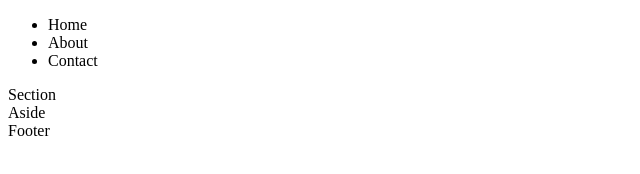
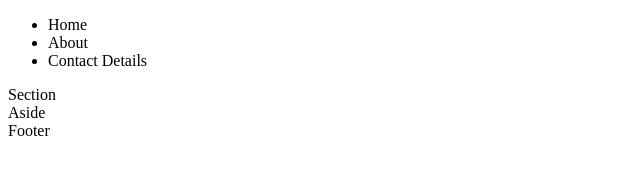
Before and after one commit to Keenan-Softserve/_LevelUpExperienceTut, a plain HTML site: page index.html in a window 1280 px wide. Shown: the full height of the page, 0-640 px from the left. Drawn offline with Linux system fonts and the light colour scheme.

Commit message:
Fixed contact description.

```diff
--- a/index.html
+++ b/index.html
@@ -11,7 +11,7 @@
             <ul>
                 <li>Home</li>
                 <li>About</li>
-                <li>Contact</li>
+                <li>Contact Details</li>
             </ul>
         </nav>
         <main class="main-content-container">
```
